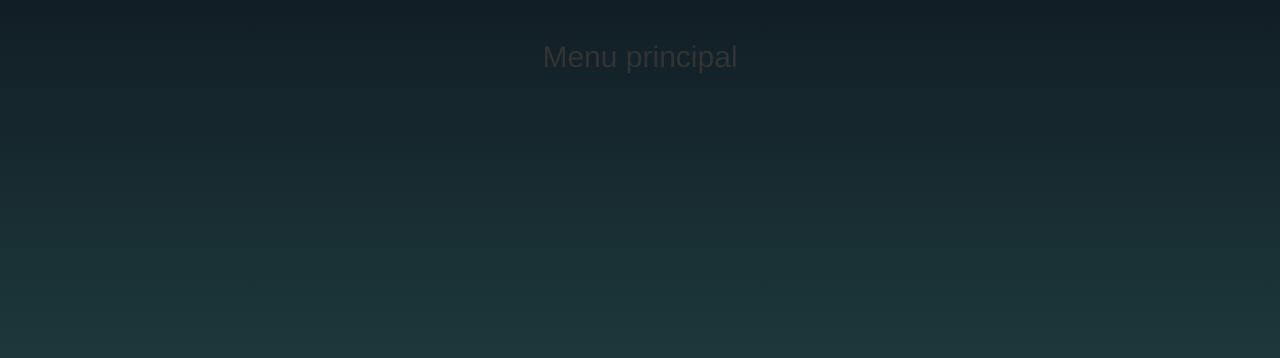
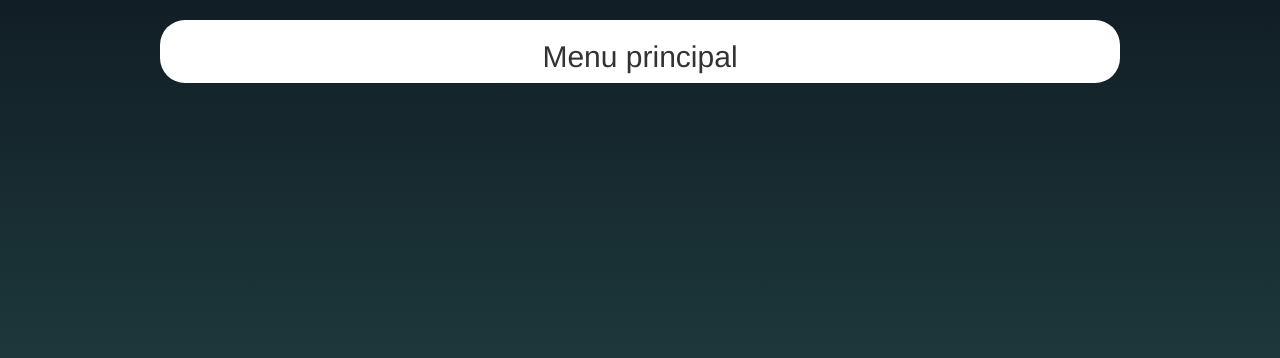
Before and after one commit to Relthdrarxash/Projet-Web, a PHP site: page /index.php in a window 1280 px wide. Shown: the part 62-420 px from the top of the page. Run offline with PHP 8.4, Linux system fonts and the light colour scheme; the visitor is signed in with stand-in values (Sample User, id 1); some libraries are stand-ins or nearby versions.

Commit message:
Container

```diff
--- a/style/style.css
+++ b/style/style.css
@@ -213,3 +213,9 @@ body {
 .mdpInvalide {
   color: red;
 }
+
+.container{
+	width: 75% ;
+	background-color:#ffffff;
+	border-radius : 25px;
+}
```
Also changed, not shown: 1 other file.
